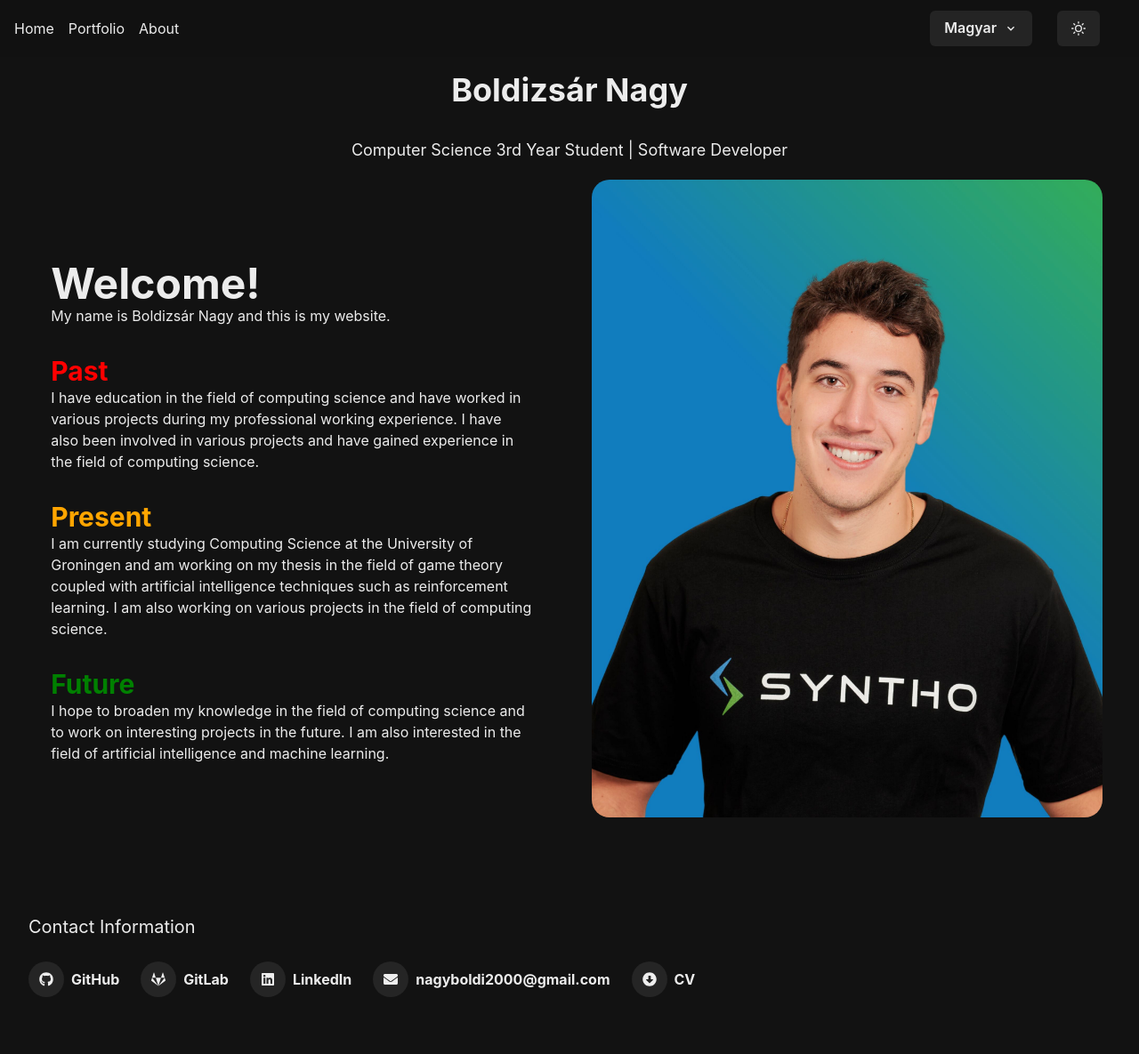
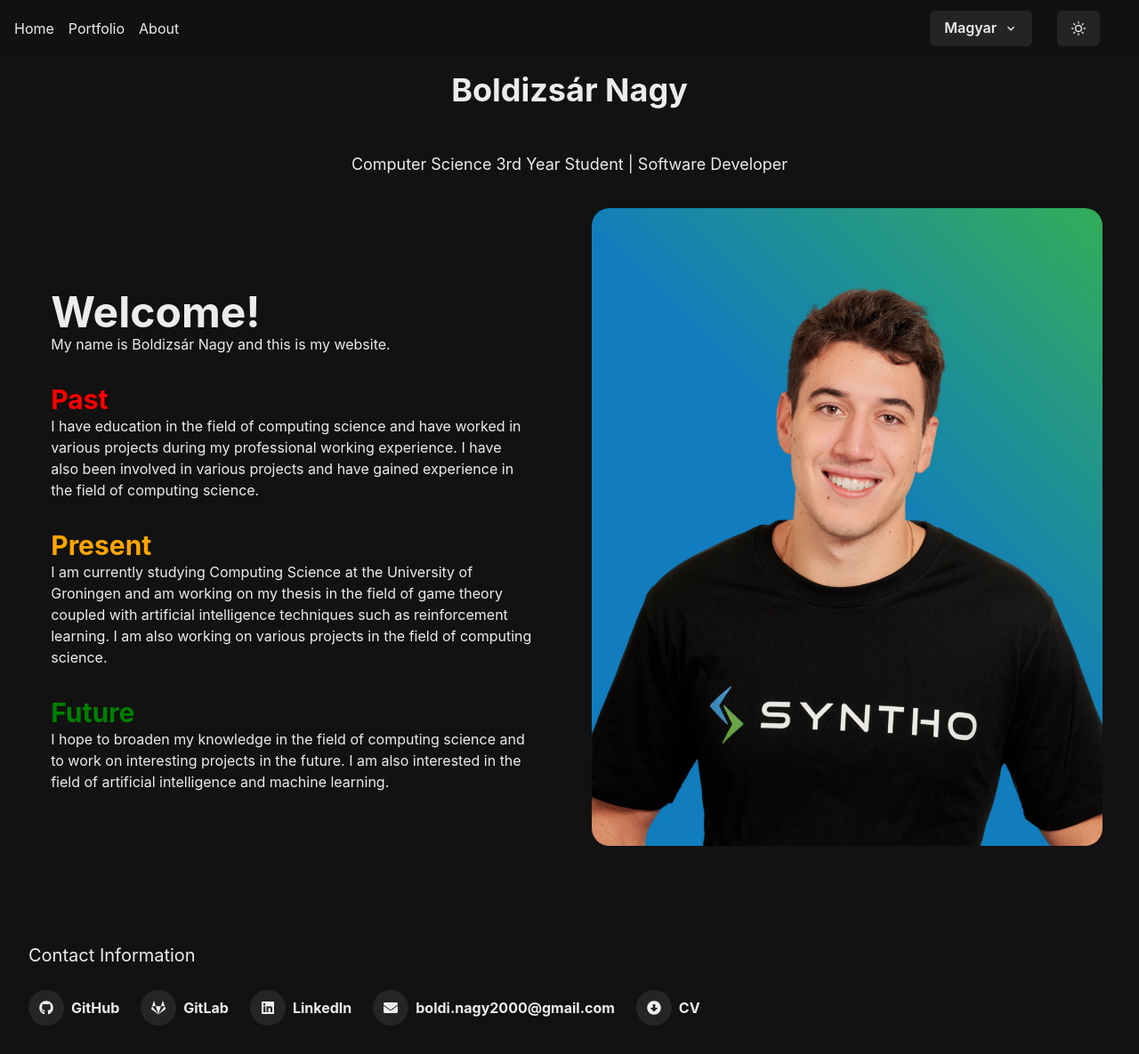
Before and after one commit to Csoldo/portfolio, a React (Vite) app in the folder frontend/: page / in a window 1280 px wide. Shown: the whole page at 89% size. Before the commit the page ends 1153 px from the top, so only its background shows below. Built offline with nearby package versions, Linux system fonts and the light colour scheme.

Commit message:
small ui fixes

```diff
--- a/frontend/src/assets/index.ts
+++ b/frontend/src/assets/index.ts
@@ -1,4 +1,3 @@
 export { default as enFlag } from './en_flag.png';
 export { default as huFlag } from './hu_flag.png';
 export { default as profilePic } from './boldizsar-nagy.jpg';
-export { default as Boldizsar_Nagy_CV_2023 } from './Boldizsar_Nagy_CV_2023.pdf';
--- a/frontend/src/components/Footer.tsx
+++ b/frontend/src/components/Footer.tsx
@@ -15,7 +15,7 @@ const Footer = () => {
       <Text fontSize="xl" paddingY={6}>
         {t("contactInfo")}
       </Text>
-      <HStack align="center" spacing={6}>
+      <HStack align="center" spacing={6} sx={{flexWrap: 'wrap'}}>
         <HStack>
           <IconButton
             as={Link}
@@ -53,17 +53,17 @@ const Footer = () => {
         <HStack>
           <IconButton
             as={Link}
-            href="mailto:nagyboldi2000@gmail.com"
+            href="mailto:boldi.nagy2000@gmail.com"
             aria-label="Email"
             icon={<FaEnvelope />}
             isRound
           />
-          <Text as="b">nagyboldi2000@gmail.com</Text>
+          <Text as="b">boldi.nagy2000@gmail.com</Text>
         </HStack>
         <HStack>
           <IconButton
             as={Link}
-            href="frontend/src/assets/Boldizsar_Nagy_CV_2023.pdf"
+            href="Boldizsar_Nagy_CV_2023.pdf"
             aria-label="Download CV"
             icon={<FaArrowAltCircleDown />}
             isRound
--- a/frontend/src/components/Header.tsx
+++ b/frontend/src/components/Header.tsx
@@ -9,7 +9,7 @@ const Header = () => {
       <Heading as="h1" size="xl" padding={4}>
         Boldizsár Nagy
       </Heading>
-      <Text fontSize="lg">
+      <Text fontSize="lg" padding={4} align={'center'}>
         {t('headerText')}
       </Text>
     </VStack>
```
Also changed, not shown: 1 other file (tests, documents, lock files or other folders).
